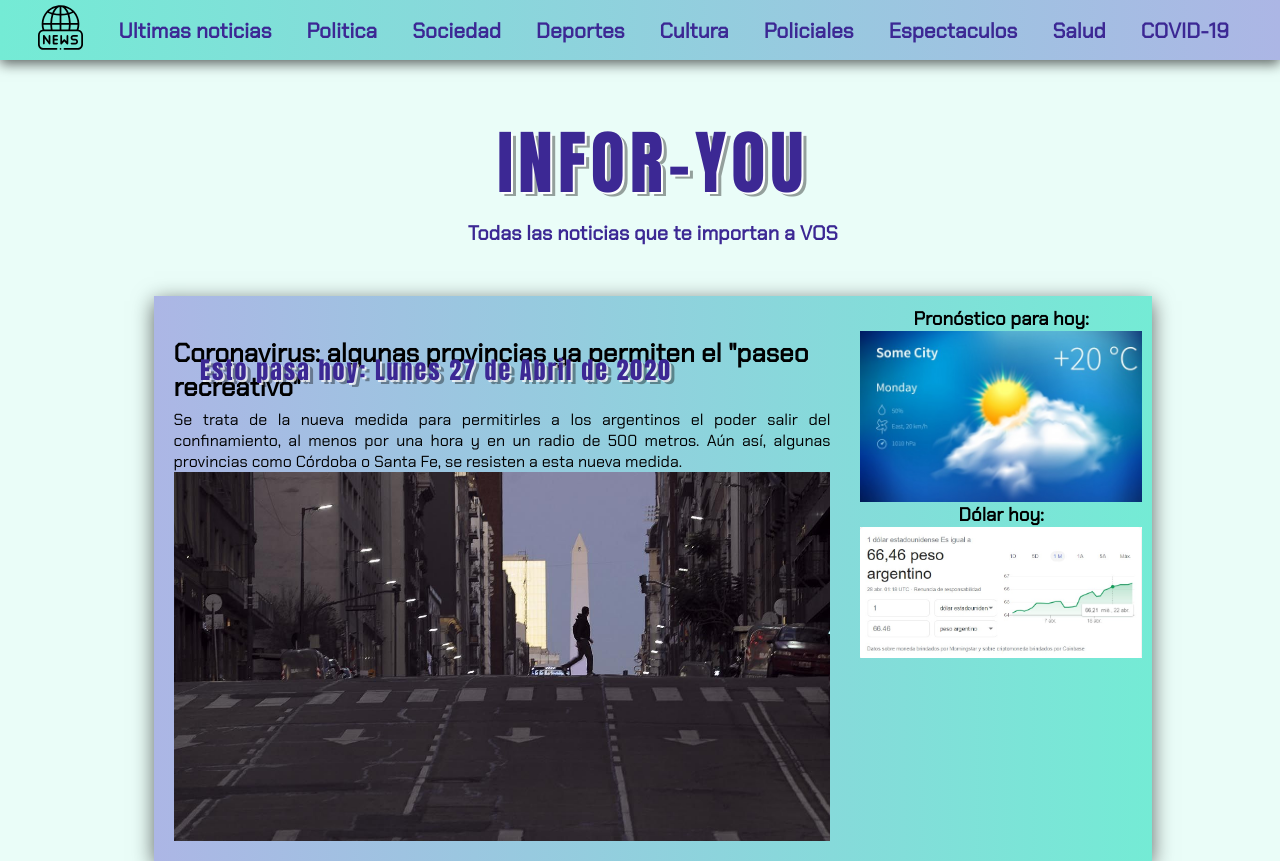
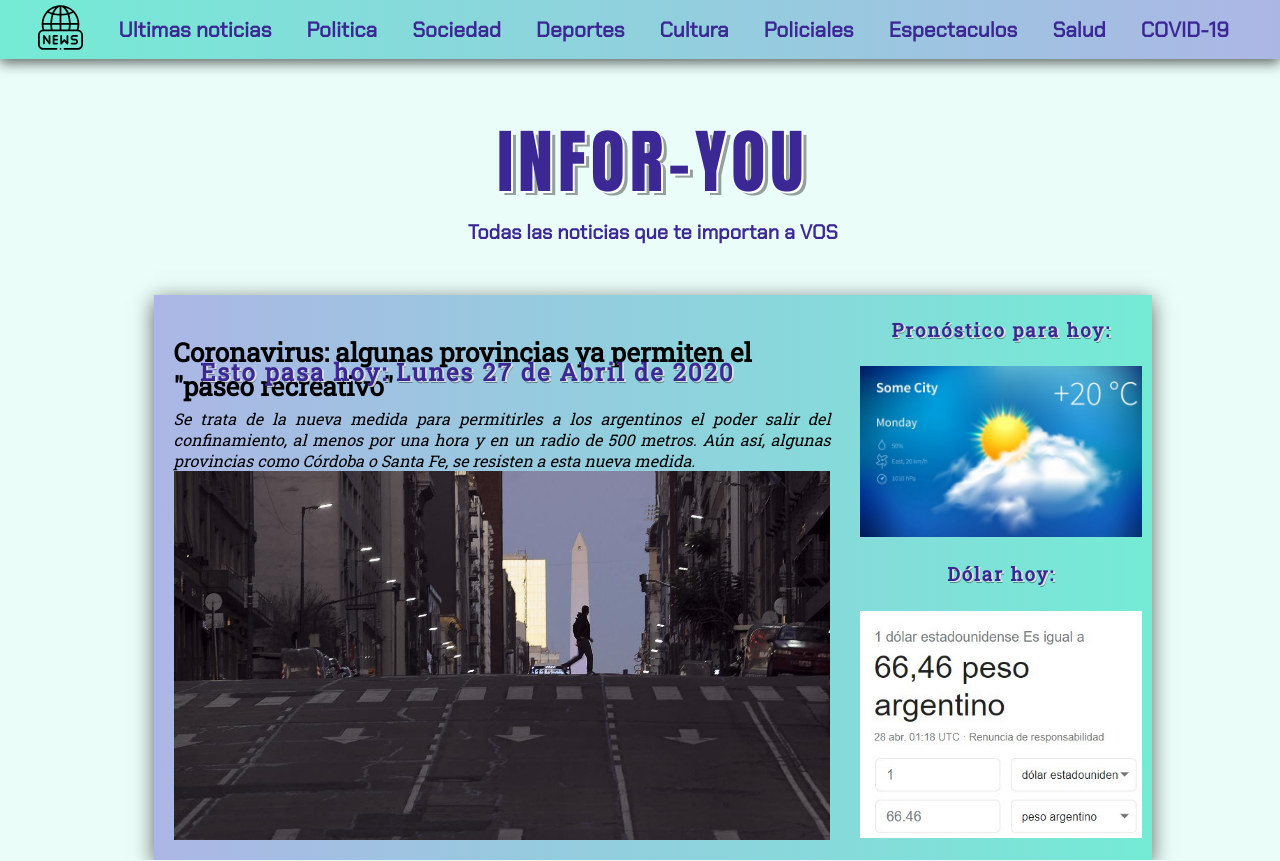
Before and after one commit to matiaspedernera/INFORYOU, a React (Create React App) app: page / in a window 1280 px wide. Built offline with nearby package versions, Linux system fonts and the light colour scheme.

Commit message:
Se agregan nuevas secciones y se modifican las ya hechas

```diff
--- a/public/index.html
+++ b/public/index.html
@@ -21,6 +21,7 @@
 
     -->
     <link href="https://fonts.googleapis.com/css?family=Chakra+Petch&display=swap" rel="stylesheet">
+    <link href="https://fonts.googleapis.com/css2?family=Roboto+Slab&display=swap" rel="stylesheet">
     <title>Infor-you</title>
   </head>
   <body>
--- a/src/App.js
+++ b/src/App.js
@@ -1,10 +1,8 @@
 import React from 'react';
-import './styles/style.scss';
-import './components/header';
 import Header from './components/header';
 import LatestInfo from './components/latest-news'
-/* import SideInfo from './components/side-info' */
 import NewsTitle from './components/news-title'
+import CovidSection from './components/covid-section'
 
 
 function App() {
--- a/src/components/header/_index.scss
+++ b/src/components/header/_index.scss
@@ -13,6 +13,7 @@
         justify-content: space-between;
         align-items: center;
         list-style-type:none;
+
         &--item{
             &:hover{
                 text-shadow: 0 0 5px #FFF, 0 0 10px #FFF, 0 0 15px #18ff8b, 0 0 20px #18ff8b, 0 0 30px #18ff8b, 0 0 40px #18ff8b, 0 0 55px #18ff8b, 0 0 75px #18ff8b;
@@ -22,6 +23,7 @@
                 width: 45px;
             }
             &__link{
+                font-family: 'Chakra Petch',sans-serif;
                 text-decoration: none;
                 font-size: 21px;
                 font-weight: bolder;
--- a/src/components/latest-news/_index.scss
+++ b/src/components/latest-news/_index.scss
@@ -2,18 +2,22 @@
     width: 100%;
     background: linear-gradient(to left, #74ebd5, #acb6e5);
     box-shadow: 0px 5px 20px 0px rgba(0, 0, 0, 0.6);
+    transition: 0.5s;
     margin-top: 50px;
     display: flex;
     align-content: space-between;
+    &:hover{
+        box-shadow: 0px 5px 20px 5px rgba(0, 0, 0, 0.6);
+        transition: 0.5s;
+    }
     &__title{
         position: absolute;
         bottom: 412px;
         left: 200px;
-        font-family:Impact, Haettenschweiler, 'Arial Narrow Bold', sans-serif ;
         color: rgb(60, 40, 148);
         letter-spacing: 2px;
-        font-weight: lighter;
-        text-shadow: 2px 2px 0px rgba(255, 255, 255, 0.753), 5px 4px 0px rgba(0, 0, 0, 0.37);
+        font-weight: 1000;
+        text-shadow: 2px 1px 0px rgba(255, 255, 255, 0.753), 2px 2px 0px rgba(0, 0, 0, 0.37);
     }
     &__news{
         display: flex;
@@ -24,25 +28,37 @@
         padding-top: 20px;
         .latest_info__news-title{
             font-size: 26px;
-
         }
         &-paragraph{
           margin-top: 5px;
           text-align: justify;
+          font-style: italic;
         }
         &-picture{
             width: 100%;
+            filter: brightness(100%);
+            transition: 0.5s;
+            &:hover{
+                filter: brightness(130%);
+                transition: 0.5s;
+            }
         }
     }
     &__aside{
         width: 30%;
         display: flex;
         flex-direction: column;
-        align-content: center;
+        justify-content: space-around;
         align-items: center;
         margin: 10px;
         img{
             width: 100%;
+        }
+        h3{
+            color: rgb(60, 40, 148);
+            letter-spacing: 2px;
+            font-weight: 1000;
+            text-shadow: 2px 1px 0px rgba(255, 255, 255, 0.753), 2px 2px 0px rgba(0, 0, 0, 0.37);
         }
     }
 }
--- a/src/components/latest-news/index.js
+++ b/src/components/latest-news/index.js
@@ -16,19 +16,10 @@ function LatestInfo(){
           <h3 className = "latest-info__aside-weather-title">Pronóstico para hoy: </h3>
           <img className="latest-info__aside-weather" src="./img/widget-clima-realista_1284-4092.jpg" alt="El clima de hoy"/>
           <h3 className="latest-info__aside-dolar-title">Dólar hoy:</h3>
-          <img className="latest-info__aside-dolar" src="./img/Annotation 2020-04-27 222808.jpg" alt="Dolar hoy"/>
+          <img className="latest-info__aside-dolar" src="./img/dolar.jpg" alt="Dolar hoy"/>
         </aside>
 
       </section>
-      /* <div className="latest-news">
-        <p>Esto paso hoy: Lunes 27 de Abril de 2020</p>
-        <h2>Coronavirus: algunas provincias ya permiten el "paseo recreativo"</h2>
-        <p className="latest-news__paragraph">Se trata de la nueva medida para permitirles a los argentinos el poder salir del confinamiento, al
-          menos por una hora y en un radio de 500 metros. Aún así, algunas provincias como Córdoba o Santa Fe, se
-          resisten a esta nueva medida.
-        </p>
-        <img src="./img/viernes-de-coronavirus-20200320-928863.jpg" alt="Se permite el paseo recreativo"/>
-      </div> */
       /* <iframe title="COVID-19" src="https://www.arcgis.com/apps/opsdashboard/index.html#/bda7594740fd40299423467b48e9ecf6" frameborder ="0" className="novid-dashboard"></iframe> */
     )
 }
--- a/src/components/news-title/_index.scss
+++ b/src/components/news-title/_index.scss
@@ -13,6 +13,7 @@
     .slogan{
         margin-top: 5px;
         strong{
+            font-family: 'Chakra Petch',sans-serif;
             font-size: 20px;
             color: rgb(60, 40, 148);
         }
--- a/src/styles/style.scss
+++ b/src/styles/style.scss
@@ -2,7 +2,7 @@
     margin: 0;
     padding: 0;
     border: 0;
-    font-family: 'Chakra Petch',sans-serif;
+    font-family: 'Roboto Slab', serif;
 }
 
 body{
@@ -18,3 +18,4 @@ body{
 @import "../components/latest-news/index";
 @import "../components/side-info/index";
 @import "../components/news-title/index";
+@import "../components/covid-section/index";
```
Also changed, not shown: src/components/covid-section/index.js (added, +7 -0 lines), public/img/dolar.jpg (added), src/components/covid-section/_index.scss (added).
